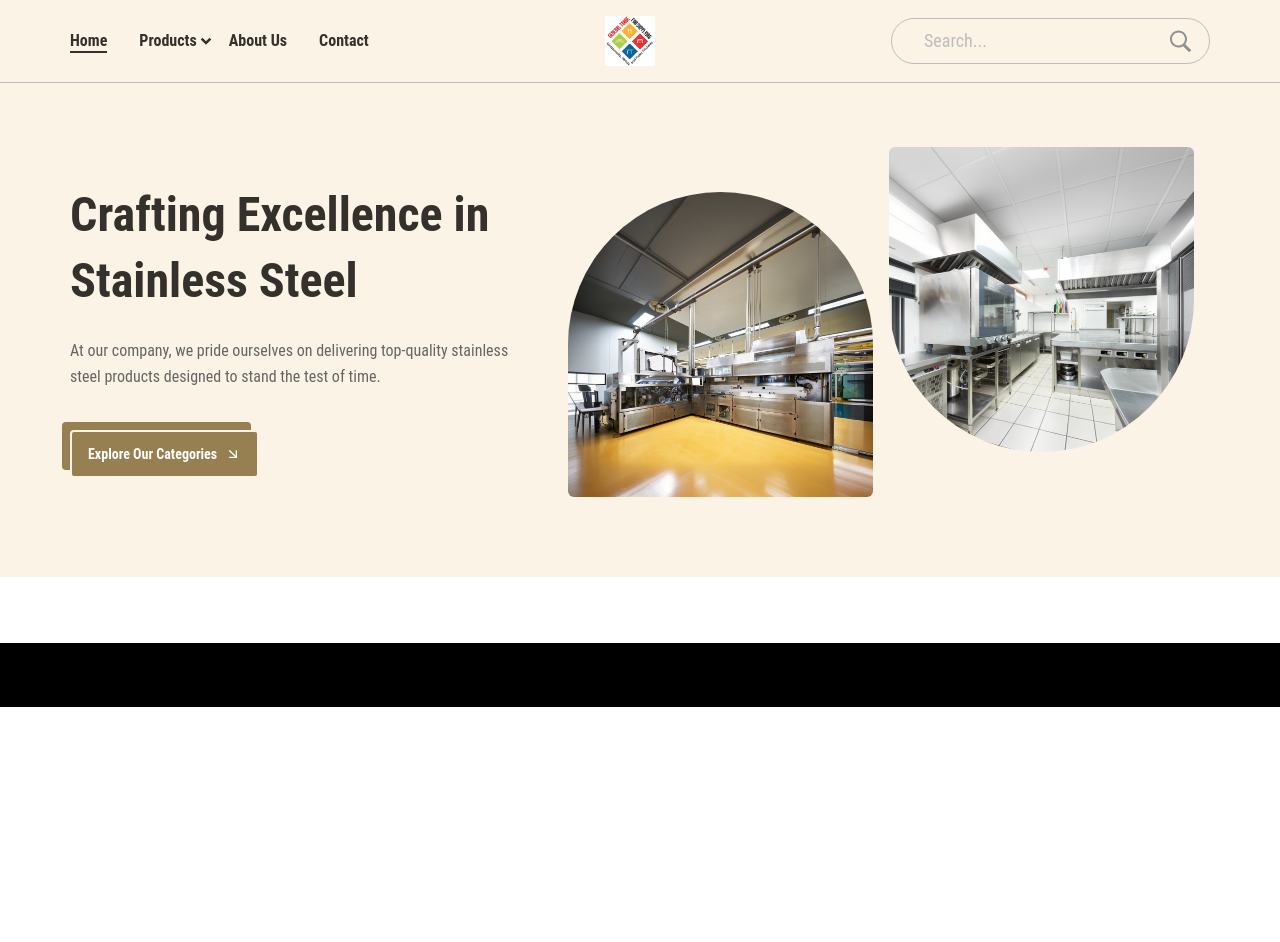
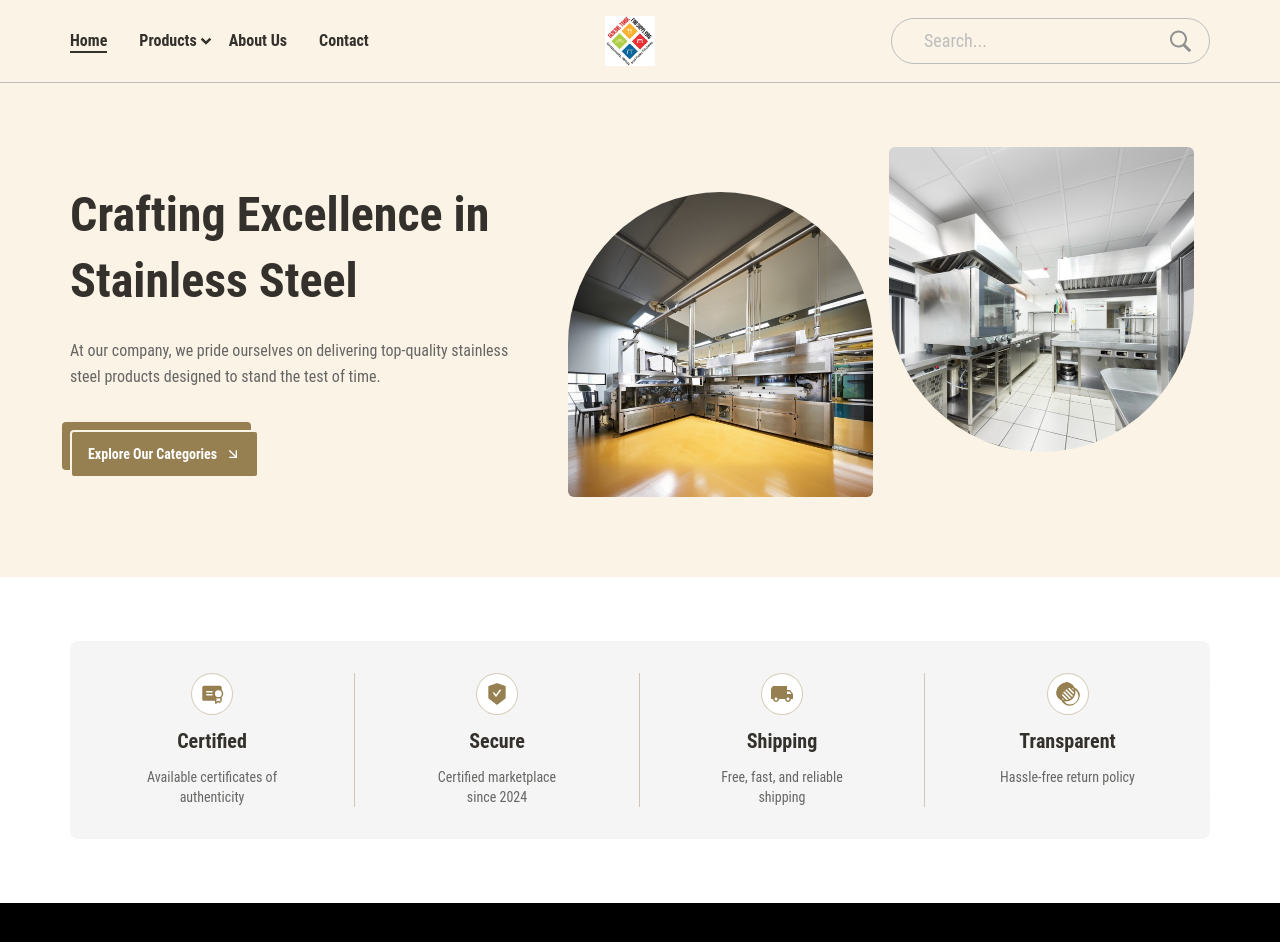
Before and after one commit to AlaaAhmeeddd/general-trade, a Next.js app: page / in a window 1280 px wide. Shown: the top 942 px of the page. Before the commit the page ends 800 px from the top, so only its background shows below. Built offline with nearby package versions, Linux system fonts and the light colour scheme.

Commit message:
feat: add features section

```diff
--- /dev/null
+++ b/app/(site)/components/FeatureHighlights.tsx
@@ -0,0 +1,35 @@
+import { PiCertificateFill } from "react-icons/pi";
+import { AiFillSafetyCertificate } from "react-icons/ai";
+import { MdLocalShipping } from "react-icons/md";
+import { BsTransparency } from "react-icons/bs";
+
+export default function FeatureHighlights() {
+    return (
+        <div className="px-4 py-16 h-auto w-full">
+            <div className="container mx-auto">
+                <div className="grid lg:grid-cols-4 grid-cols-2 w-full py-8 xl:bg-gray-100 rounded-lg xl:gap-0 gap-4">
+                    <div className="feature xl:border-r xl:border-r-primary/40 px-4 xl:py-0 py-8 rounded-lg xl:rounded-none">
+                        <PiCertificateFill className="featIcon text-primary border-primary/40" />
+                        <h3 className="featTitle text-basic-text">Certified</h3>
+                        <p className="text-dark-gray featSebTitle">Available certificates of authenticity</p>
+                    </div>
+                    <div className="feature xl:border-r xl:border-r-primary/40 px-4 xl:py-0 py-8 rounded-lg xl:rounded-none">
+                        <AiFillSafetyCertificate className="featIcon text-primary border-primary/40" />
+                        <h3 className="featTitle text-basic-text">Secure</h3>
+                        <p className="text-dark-gray featSebTitle">Certified marketplace since 2024</p>
+                    </div>
+                    <div className="feature xl:border-r xl:border-r-primary/40 px-4 xl:py-0 py-8 rounded-lg xl:rounded-none">
+                        <MdLocalShipping className="featIcon text-primary border-primary/40" />
+                        <h3 className="featTitle text-basic-text">Shipping</h3>
+                        <p className="text-dark-gray featSebTitle">Free, fast, and reliable shipping</p>
+                    </div>
+                    <div className="feature px-4 xl:py-0 py-8 rounded-lg">
+                        <BsTransparency className="featIcon text-primary border-primary/40" />
+                        <h3 className="featTitle text-basic-text">Transparent</h3>
+                        <p className="text-dark-gray featSebTitle">Hassle-free return policy</p>
+                    </div>
+                </div>
+            </div>
+        </div>
+    )
+}
--- a/app/(site)/page.tsx
+++ b/app/(site)/page.tsx
@@ -1,9 +1,11 @@
+import FeatureHighlights from "./components/FeatureHighlights"
 import Hero from "./components/Hero"
 
 export default function Home() {
   return (
     <main>
       <Hero />
+      <FeatureHighlights />
     </main>
   )
 }
--- a/app/globals.css
+++ b/app/globals.css
@@ -9,6 +9,36 @@ html {
   font-family: "Roboto Condensed", sans-serif;
 }
 
+/* Start feature section */
+.feature{
+  width: 100%;
+  display: flex;
+  flex-direction: column;
+  gap: 12px;
+  align-items: center;
+  background-color: #f5f5f5;
+}
+.featTitle{
+  font-size: 20px;
+  text-transform: capitalize;
+  font-size: 1.25rem;
+  line-height: 1.75rem;
+  font-weight: 600;
+}
+.featSebTitle{
+  font-size: 0.875rem;
+  line-height: 1.25rem;
+  max-width: 9rem;
+  text-align: center;
+}
+.featIcon{
+  background-color: #ffffff;
+  padding: 0.5rem;
+  border-radius: 100%;
+  font-size: 42px;
+  border-width: 1px;
+}
+/* End feature section */
 .prss {
   padding-left: 50px;
 }
--- a/package.json
+++ b/package.json
@@ -18,6 +18,7 @@
     "eslint": "8.45.0",
     "eslint-config-next": "13.4.10",
     "framer-motion": "^11.0.3",
+    "lucide-react": "^0.412.0",
     "next": "^14.1.0",
     "next-sanity": "^9.0.3",
     "postcss": "8.4.26",
```
Also changed, not shown: 1 other file (tests, documents, lock files or other folders).
